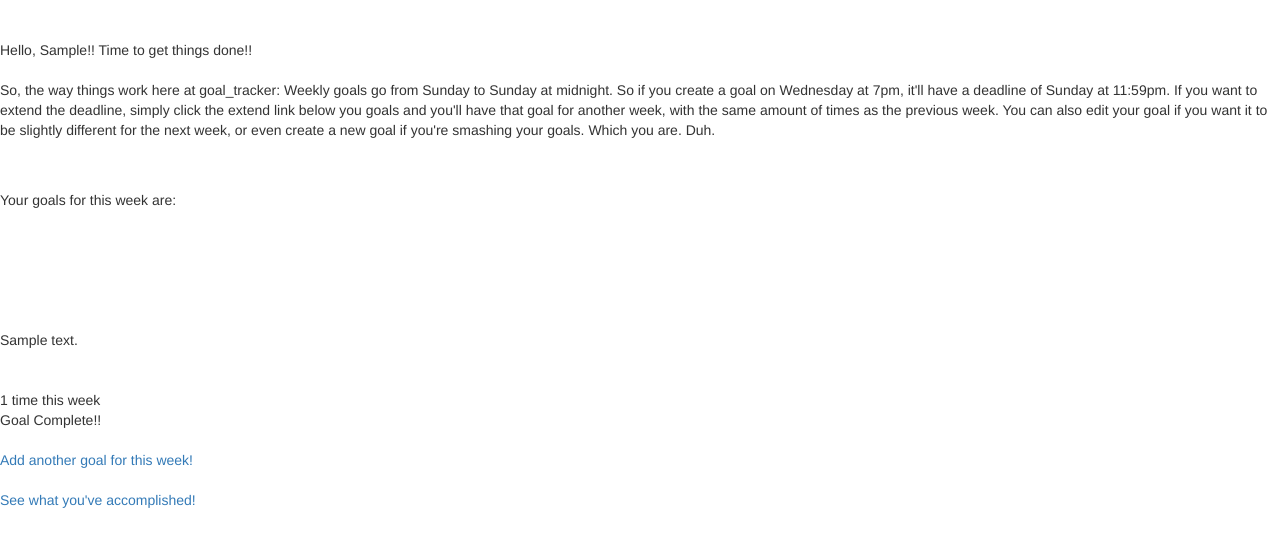
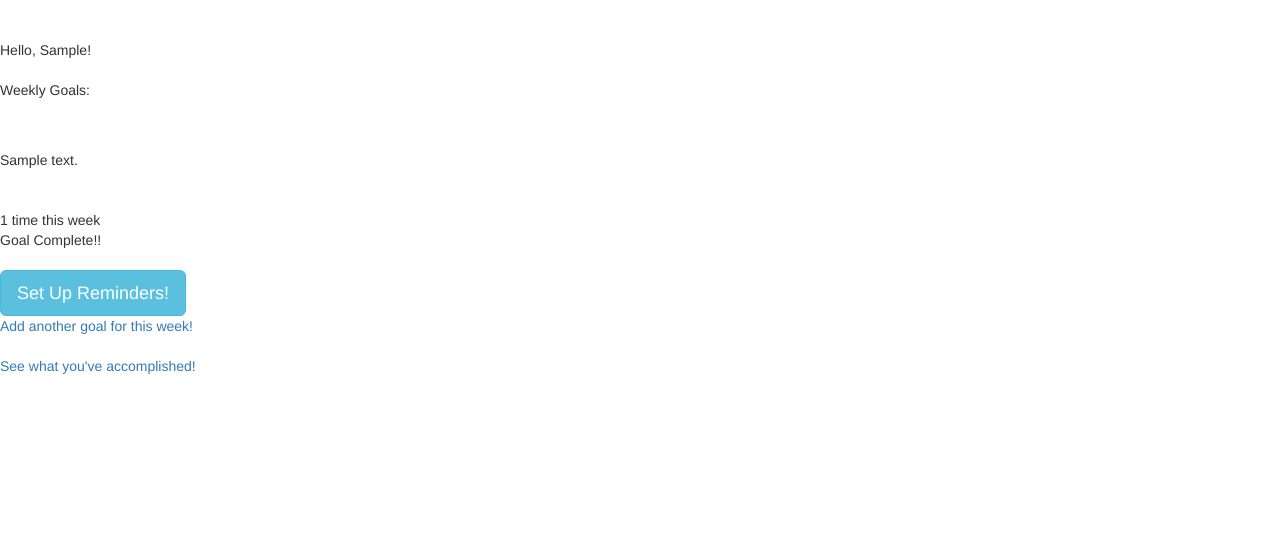
Before and after one commit to elizabethlarkinnelson/HB_Project, a Flask app: page /user/1 in a window 1280 px wide. Shown: the part 52-599 px from the top of the page. Run offline with Flask 2, Linux system fonts and the light colour scheme; the visitor is signed in with stand-in values (Sample User, id 1); tables that the repository leaves empty hold one stand-in row (values such as "Sample post"); some libraries are stand-ins or nearby versions.

Commit message:
Moodle buttons finished for days of the week. Needt o add twilio api http post request

```diff
--- a/requirements.txt
+++ b/requirements.txt
@@ -7,9 +7,12 @@ SQLAlchemy==1.0.3
 Werkzeug==0.10.4
 argparse==1.2.1
 blinker==1.3
+httplib2==0.9.2
 itsdangerous==0.24
 psycopg2==2.6.1
 pytz==2016.6.1
 schedule==0.3.2
+six==1.10.0
+twilio==5.4.0
 wheel==0.24.0
 wsgiref==0.1.2
--- a/scheduler.py
+++ b/scheduler.py
@@ -40,5 +40,6 @@ if __name__ == "__main__":
 
     schedule.every().monday.at("00:01").do(change_goal_status)
 
+
     while True:
         schedule.run_pending()
--- a/server.py
+++ b/server.py
@@ -3,10 +3,9 @@ from flask_debugtoolbar import DebugToolbarExtension
 
 from datetime import datetime
 
-
 from jinja2 import StrictUndefined
 
-from model import connect_to_db, db, User, Goal, Completion, Categories
+from model import connect_to_db, db, User, Goal, Completion, Categories, Reminders
 
 
 #app variable binding for argument in connect_to_db function in model
@@ -112,6 +111,13 @@ def user_goals(user_id):
         #store a list of users goals as objects in list
         goals = Goal.query.filter_by(user_id=user_id).all()
 
+        #FIXME!! When refactoring code, need to add % completion
+        #which is already written, but needs to be added
+        #as a class method.  This needs to passed through
+        #so when the modal appears for text reminders
+        #goals which have already been completed for the week
+        #don't show up!
+
         goals_counts = {}
 
         for goal in goals:
@@ -180,6 +186,7 @@ def get_completion_info():
     for completion in completions:
         total_completions += 1
 
+
     if (float(total_completions) / float(goal.num_of_times)) != 1:
         num_left = (goal.num_of_times - total_completions)
         if num_left == 1:
@@ -223,40 +230,37 @@ def goal_completion_data():
     #This will return a list of objects of user's goals
     goals = user.goals
 
-    print"\n\n\n\n\n\n", goals, "\n\n\n\n\n\n"
-    completions = user.completions
+    times_complete = 0
+    times_total = 0
 
-    #Working on creating a dictionary to pass through
-    #in JSON
-    goals_info = []
-    #Iterate through a list of goal objects
-    #adding the goal class attributes to a dictionary
-    #that is appended to a list and eventually sent
-    #to success handler in JSON in file data_vis.js
+    #FIX ME!! Need to complete count of all completions for a specific goal
     for goal in goals:
-        for completion in completions:
-            if goal.goal_id == completion.goal_id:
-                one_goal_info = {}
+        completions = Completion.query.filter((Goal.goal_id == goal.goal_id)
+                                              & (Completion.goal_id == goal.goal_id)).count()
+        times_complete += completions
+        times_total += goal.num_of_times
 
-                one_goal_info["comp_id"] = completion.comp_id
+    percentage_complete = int((float(times_complete) / float(times_total)) * 100)
 
-                one_goal_info["goal_id"] = goal.goal_id
-                one_goal_info["description"] = goal.description
-                one_goal_info["num_of_times"] = goal.num_of_times
+    return jsonify(percentage_complete=percentage_complete)
 
-                #For date started I am converting the date to a list
-                #2016-08-24 would be [2016, 08, 24]
-                time = goal.date_started.strftime("%A, %B, %d, %Y")
-                one_goal_info["date_started"] = time
+#FIXME!!!
+#Need route to deal with goal reminders
 
-                one_goal_info["active"] = goal.active
-                one_goal_info["exempt"] = goal.exempt
-                one_goal_info["time_period"] = goal.time_period
 
-                #FIX ME!!!!!
-                goals_info.append(one_goal_info)
+@app.route('/update_reminders.json', methods=['POST'])
+def set_text_reminder():
+    """Create new reminder id in database"""
 
-    return jsonify(goals_info=goals_info)
+    goal_id = request.form.get("goal_id")
+
+    week_day = request.form.get("week_day")
+
+    reminder = Reminders(goal_id=goal_id, text_days=week_day)
+    db.session.add(reminder)
+    db.session.commit()
+
+    return jsonify(week_day=week_day, goal_id=goal_id)
 
 
 @app.route('/logout')
--- a/static/js/update_goals.js
+++ b/static/js/update_goals.js
@@ -17,6 +17,11 @@ $(document).ready(function(){
 
     }
 
+    function reminderUpdated(result){
+        $("input[name*='"+result.goal_id+"'][value='"+result.week_day+"']").remove();
+        $("#"+result.goal_id+"."+result.week_day).remove();
+    }
+
 
 
 
@@ -33,8 +38,24 @@ $(document).ready(function(){
     }
 
 
+    function updateReminders(evt){
+        evt.stopImmediatePropagation();
+
+        var formInput = {
+            "goal_id": $(this).attr("name"),
+            "week_day": $(this).val(),
+        };
+
+        $.post("/update_reminders.json",
+                formInput,
+                reminderUpdated);
+
+    }
+
+
 
     $('input:radio').on('change', updateGoals);
+    $('input:checkbox').on('change', updateReminders);
 
 
 });
--- a/templates/base.html
+++ b/templates/base.html
@@ -3,11 +3,10 @@
 <html>
 <head>
     <title>Goal Tracker</title>
+    <link rel="stylesheet" href="https://maxcdn.bootstrapcdn.com/bootstrap/3.3.7/css/bootstrap.min.css">
     <script src="https://code.jquery.com/jquery-2.1.4.min.js"></script>
-    <link rel="stylesheet"
-        href="https://maxcdn.bootstrapcdn.com/bootstrap/3.3.5/css/bootstrap.min.css">
-    <link rel="stylesheet"
-        href="/static/goal_tracker.css">
+    <link rel="stylesheet" href="/static/goal_tracker.css">
+    <script src="http://maxcdn.bootstrapcdn.com/bootstrap/3.3.7/js/bootstrap.min.js"></script>
     <script src="/static/goal_tracker.js"></script>
     {% block page_specific_script_tag %}{% endblock %}
 
--- a/templates/user_goals.html
+++ b/templates/user_goals.html
@@ -7,33 +7,14 @@
 
 <div class="click">
 
-Hello, {{user.first}}!!
-
-Time to get things done!!
+Hello, {{user.first}}!
 
 <br>
 <br>
     <p>
-    So, the way things work here at goal_tracker:
-    Weekly goals go from Sunday to Sunday at midnight.
-    So if you create a goal on Wednesday at 7pm, it'll have
-    a deadline of Sunday at 11:59pm.
-    If you want to extend the deadline, simply click the extend link
-    below you goals and you'll have that goal for another week, with
-    the same amount of times as the previous week.
+    Weekly Goals:
+    </p>
 
-    You can also edit your goal if you want it to be slightly different
-    for the next week, or even create a new goal if you're smashing your goals.
-    Which you are. Duh.
-    </p>
-<br>
-<br>
-Your goals for this week are:
-<br>
-<br>
-<br>
-<br>
-<br>
 <!-- FIX ME!!! The formatting of this appears hard to read. Do
      research about good jinja formatting.  As well as commenting the below
      code -->
@@ -55,7 +36,7 @@ Your goals for this week are:
                             <br>
                         {% endif %}
 
-                        <!-- New statement!! FIXME!! -->
+                        <!-- New statement!! FIXME!! Add commenting to make for loops clearer -->
                         {% if goals_counts[goal.goal_id] %}
                                 {% if goals_counts[goal.goal_id] / goal.num_of_times != 1 %}
                                     <div id={{goal.goal_id}}>
@@ -83,7 +64,53 @@ Your goals for this week are:
 
     {% endfor %}
     </div>
+    <button type="button" class="btn btn-info btn-lg" data-toggle="modal" data-target="#myModal">
+        Set Up Reminders!
+    </button>
+            <!-- Modal -->
+        <div id="myModal" class="modal fade" role="dialog">
+          <div class="modal-dialog">
 
+            <!-- Modal content-->
+            <div class="modal-content">
+              <div class="modal-header">
+                <button type="button" class="close" data-dismiss="modal">&times;</button>
+                <h4 class="modal-title">Get Texts</h4>
+              </div>
+              <div class="modal-body">
+                <p>I want a reminder for:</p>
+                    <ul> {% for goal in goals %}
+                          <li>  {{goal.description}}
+
+                          </li>
+                        <form>
+                            <input type="checkbox" name={{goal.goal_id}} value="Mon">
+                                <label class="Mon" id={{goal.goal_id}}> Mon </label>
+                            <input type="checkbox" name={{goal.goal_id}} value="Tues">
+                                <label class="Tues" id={{goal.goal_id}}> Tues </label>
+                            <input type="checkbox" name={{goal.goal_id}} value="Wed">
+                                <label class="Wed" id={{goal.goal_id}}> Wed </label>
+                            <input type="checkbox" name={{goal.goal_id}} value="Thurs">
+                                <label class="Thurs" id={{goal.goal_id}}> Thurs </label>
+                            <input type="checkbox" name={{goal.goal_id}} value="Fri">
+                                <label class="Fri" id={{goal.goal_id}}> Fri </label>
+                            <input type="checkbox" name={{goal.goal_id}} value="Sat">
+                                <label class="Sat" id={{goal.goal_id}}> Sat </label>
+                            <input type="checkbox" name={{goal.goal_id}} value="Sun">
+                                <label class="Sun" id={{goal.goal_id}}> Sun </label>
+                        </form>
+                          {% endfor %}
+                    </ul>
+
+              </div>
+              <div class="modal-footer">
+                <button type="button" class="btn btn-default" data-dismiss="modal">Close</button>
+              </div>
+            </div>
+
+          </div>
+        </div>
+<br>
 <a href='/add_goal'>Add another goal for this week!</a>
 <br>
 <br>
```
Also changed, not shown: model.py (+21 -2 lines), send_sms.py (added, +16 -0 lines), static/js/data_vis.js (+4 -22 lines), 1 other file.
